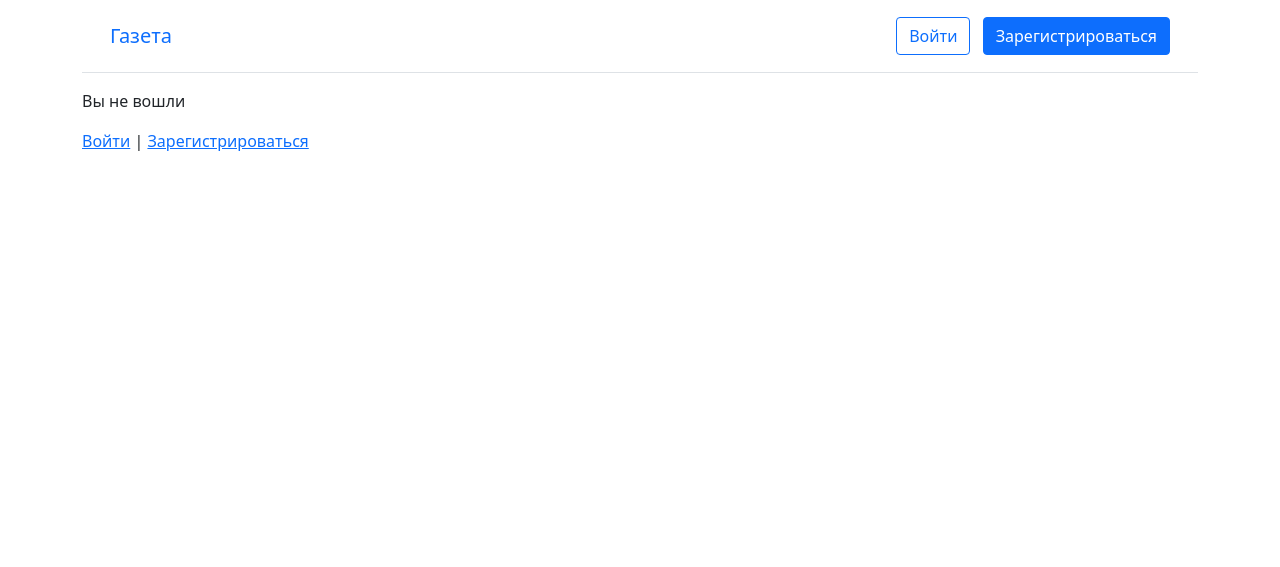
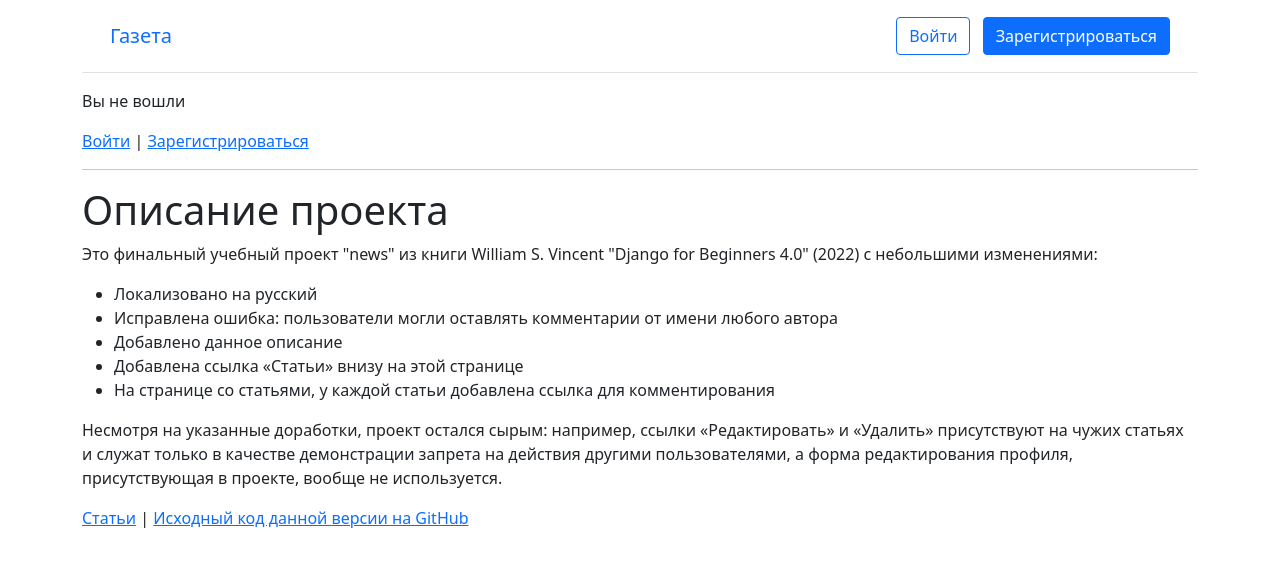
Before and after one commit to Rykov7/news, a Django app: page / in a window 1280 px wide. Shown: the top 567 px of the page. Run offline with Django 4.2, Linux system fonts and the light colour scheme; parts of the project's set-up code (start-up, migrations or seed data) failed here and were passed over.

Commit message:
add localisation, home page project description

```diff
--- a/accounts/forms.py
+++ b/accounts/forms.py
@@ -7,9 +7,11 @@ class CustomUserCreationForm(UserCreationForm):
     class Meta:
         model = CustomUser
         fields = ("username", "email", "age",)
+        labels = {"age": "Возраст"}
 
 
 class CustomUserChangeForm(UserChangeForm):
     class Meta:
         model = CustomUser
         fields = ("username", "email", "age",)
+        labels = {"age": "Возраст"}
--- a/articles/forms.py
+++ b/articles/forms.py
@@ -7,3 +7,4 @@ class CommentForm(forms.ModelForm):
     class Meta:
         model = Comment
         fields = ("comment",)
+        labels = {"comment": "Текст комментария"}
--- a/templates/article_list.html
+++ b/templates/article_list.html
@@ -11,6 +11,8 @@
    <p>{{ article.body }}</p>
   </div>
   <div class="card-footer text-center text-muted">
+
+    <a href="{% url 'article_detail' article.pk %}">Открыть</a> |
     <a href="{% url 'article_edit' article.pk %}">Редактировать</a> |
     <a href="{% url 'article_delete' article.pk %}">Удалить</a>
   </div>
--- a/templates/base.html
+++ b/templates/base.html
@@ -17,7 +17,7 @@ justify-content-lg-start">
                 <ul class="nav col-12 col-lg-auto me-lg-auto mb-2 justify-content-center
 mb-md-0">
 {% if user.is_authenticated %}
-                    <li><a href="{% url 'article_new' %}" class="nav-link px-2 link-dark">+ Написать статью</a></li>
+                    <li><a href="{% url 'article_new' %}" class="nav-link px-2 link-dark">+ Добавить статью</a></li>
                     </ul>
 <div class="dropdown text-end">
     <a href="#" class="d-block link-dark text-decoration-none dropdown-toggle"
--- a/templates/home.html
+++ b/templates/home.html
@@ -11,4 +11,25 @@
 <a href="{% url 'login' %}">Войти</a> |
 <a href="{% url 'signup' %}">Зарегистрироваться</a>
 {% endif %}
+
+<hr>
+<h1>Описание проекта</h1>
+<p>
+Это финальный учебный проект "news" из книги  William S. Vincent "Django for Beginners 4.0" (2022) с
+небольшими изменениями:</p>
+<ul>
+    <li>Локализовано на русский</li>
+    <li>Исправлена ошибка: пользователи могли оставлять комментарии от имени любого автора</li>
+    <li>Добавлено данное описание</li>
+    <li>Добавлена ссылка «Статьи» внизу на этой странице</li>
+    <li>На странице со статьями, у каждой статьи добавлена ссылка для комментирования</li>
+</ul>
+<p>
+Несмотря на указанные доработки, проект остался сырым: например, ссылки «Редактировать» и «Удалить» присутствуют
+    на чужих статьях и служат только в качестве демонстрации запрета на действия другими пользователями,
+    а форма редактирования профиля, присутствующая в проекте, вообще не используется.
+</p>
+<p><a href="{% url 'article_list' %}">Статьи</a> |
+    <a href="https://github.com/Rykov7/news">Исходный код данной версии на GitHub</a>
+</p>
 {% endblock content %}
```
Also changed, not shown: articles/views.py (+12 -0 lines).
